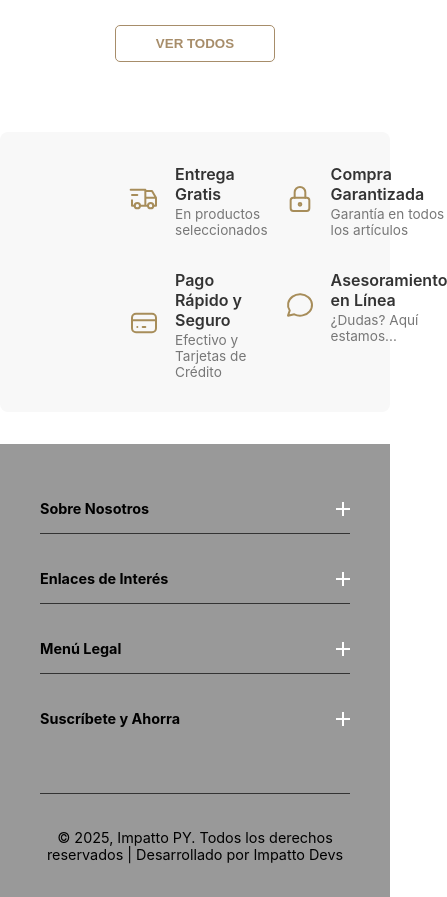
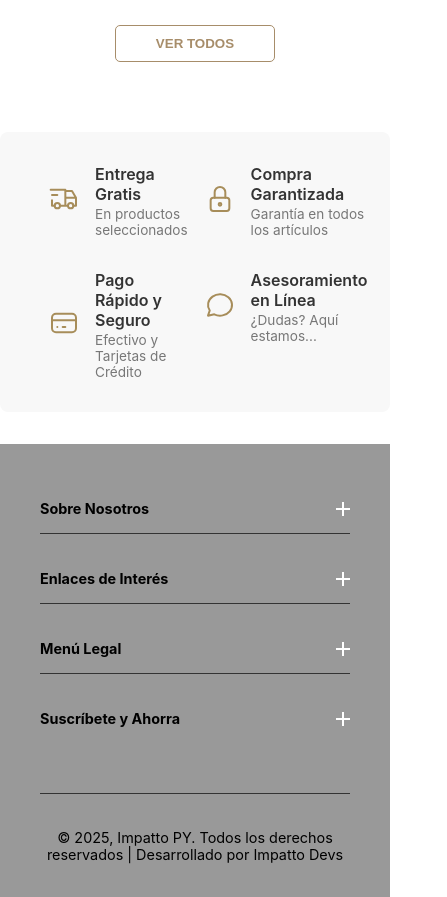
Before and after one commit to Javiermu97/impattopyproyect, a Next.js app: page / in a window 390 px wide. Shown: the part 1160-2057 px from the top of the page, 447 px wide, since content can reach past the window. Built offline with nearby package versions, Linux system fonts and the light colour scheme; no server answers; the database is empty.

Commit message:
Primer commit

```diff
--- a/app/globals.css
+++ b/app/globals.css
@@ -176,7 +176,7 @@ button { cursor: pointer; border: none; padding: 10px 20px; border-radius: 5px;
 
   /* 1. Reducimos el padding de los costados en la sección */
   .info-banner-section {
-    padding: 2rem 8rem;
+    padding: 2rem 3rem;
   }
 
   /* 2. Cambiamos el contenedor a una cuadrícula 2x2 */
```
